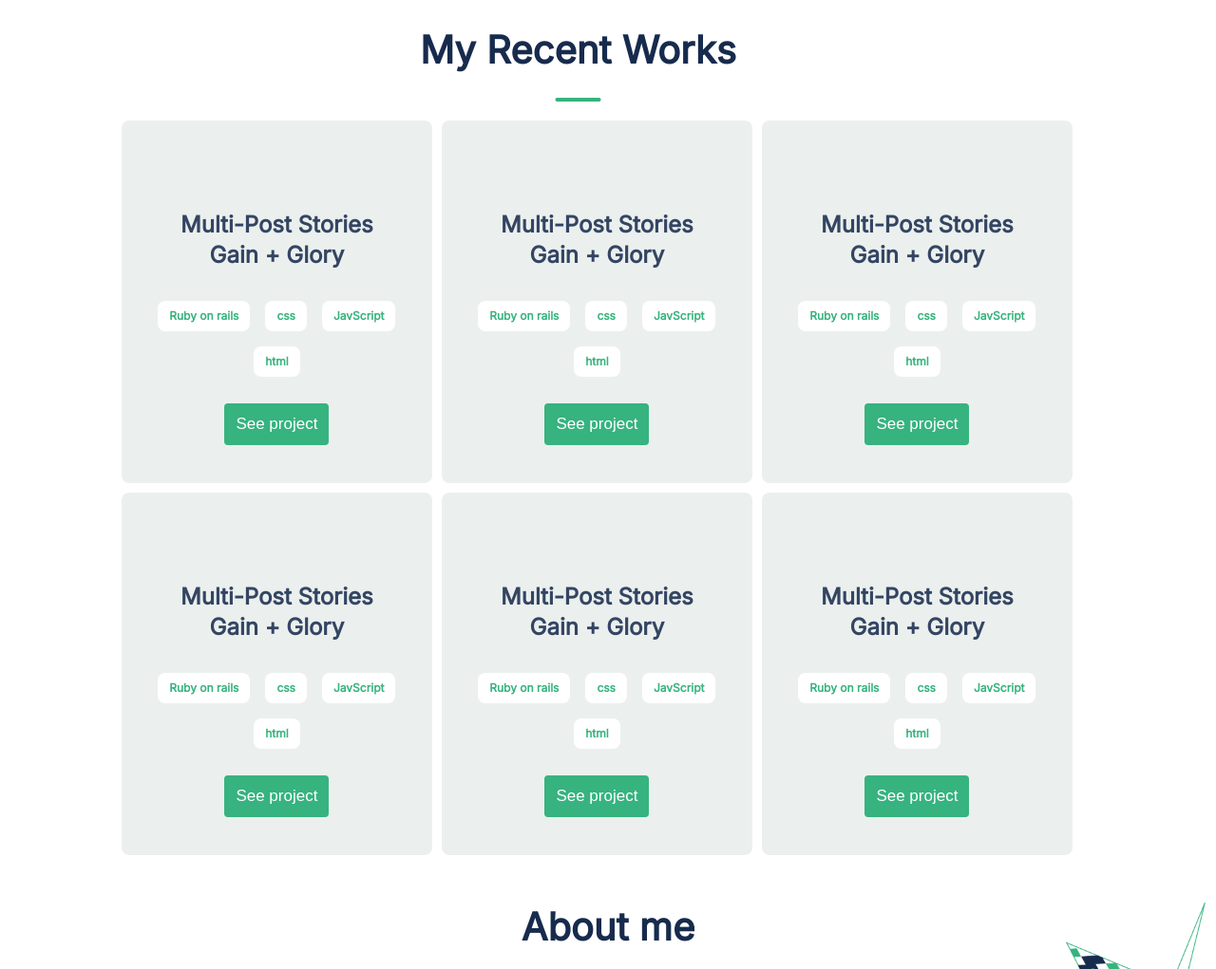
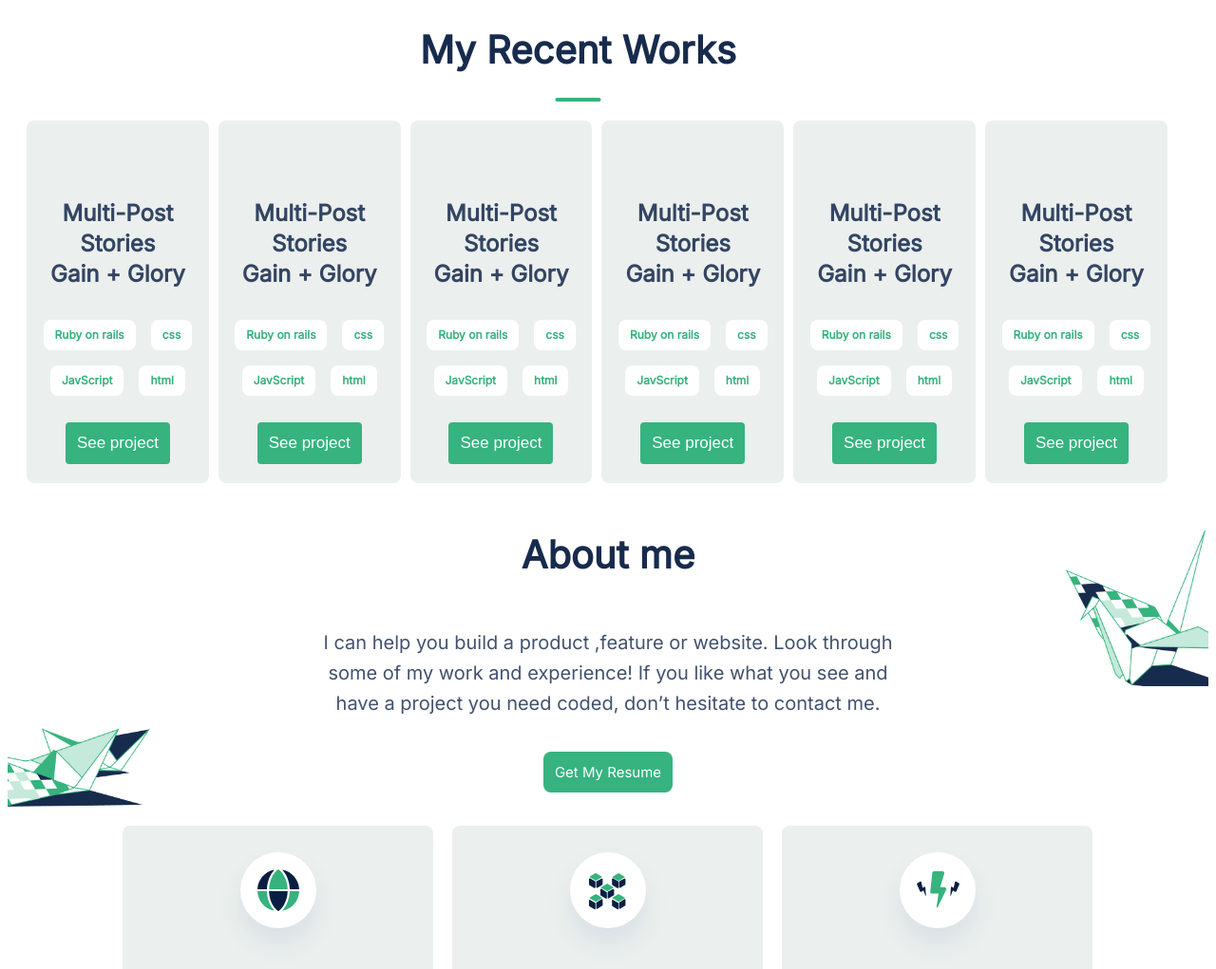
Before and after one commit to adelphinsucasa/Portfolio-Jose-Delphin, a website: page index.html in a window 1280 px wide. Shown: the part 1120-2141 px from the top of the page at 95% size. Drawn offline with Linux system fonts and the light colour scheme.

Commit message:
Add flex to the conteiner of work cards

```diff
--- a/styles.css
+++ b/styles.css
@@ -780,7 +780,7 @@ footer {
   .footer_icon {
     display: flex;
     align-items: center;
-    gap: 25px;
+    gap: 15px;
     justify-content: center;
   }
 
@@ -832,9 +832,10 @@ footer {
   }
 
   .works_container_secondary {
-    display: grid;
-    grid-template-columns: auto auto auto;
-    grid-template-rows: auto auto;
+    display: flex;
+    flex-direction: row;
+    /*grid-template-columns: auto auto auto;
+    grid-template-rows: auto auto;*/
     justify-content: center;
     align-items: center;
     gap: 10px;
```
